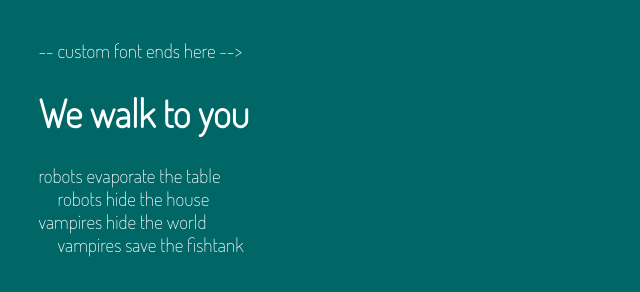
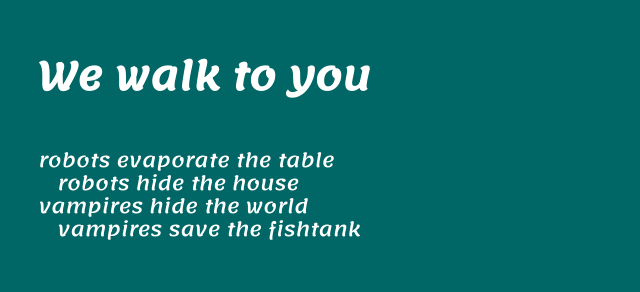
Before and after one commit to Odettes3/digital-writing-poem-remix, a plain HTML site: page index.html in a window 1280 px wide. Shown: the whole page, without its empty margins (0-640 px from the left). Drawn offline with Linux system fonts and the light colour scheme.

Commit message:
updated font

```diff
--- a/index.html
+++ b/index.html
@@ -6,17 +6,18 @@
     <meta name="viewport" content="width=device-width, initial-scale=1" />
     <link rel="preconnect" href="https://fonts.gstatic.com" />
     <!-- custom font -->
+    <link rel="preconnect" href="https://fonts.gstatic.com" />
     <link
-      href="https://fonts.googleapis.com/css2?family=Dosis:wght@200&display=swap"
+      href="https://fonts.googleapis.com/css2?family=Lemonada:wght@500&display=swap"
       rel="stylesheet"
-    /> -- custom font ends here -->
+    />
 
     <title>Monsters vs the World</title>
 
     <!-- styles -->
     <style>
       body {
-        font-family: "Dosis", sans-serif;
+        font-family: "Lemonada", cursive;
         margin: 2em;
         background-color: #066;
         color: #FFF;
@@ -66,8 +67,8 @@
           getRandomFromList(verbs) +
           " the " +
           getRandomFromList(objects);
-          " "
-         getRandomFromList(small_words);
+        (" ");
+        getRandomFromList(small_words);
         const lineText = document.createTextNode(text);
         line.appendChild(lineText);
         // get the poem
@@ -90,7 +91,7 @@
         counter++;
         if (counter % 5 === 0) {
           addBlankLine();
-        } else if (counter % 5 === 2|| counter % 5 === 4) {
+        } else if (counter % 5 === 2 || counter % 5 === 4) {
           // if the second or fourth line add the line with an indent
           addLine(true);
         } else {
```
